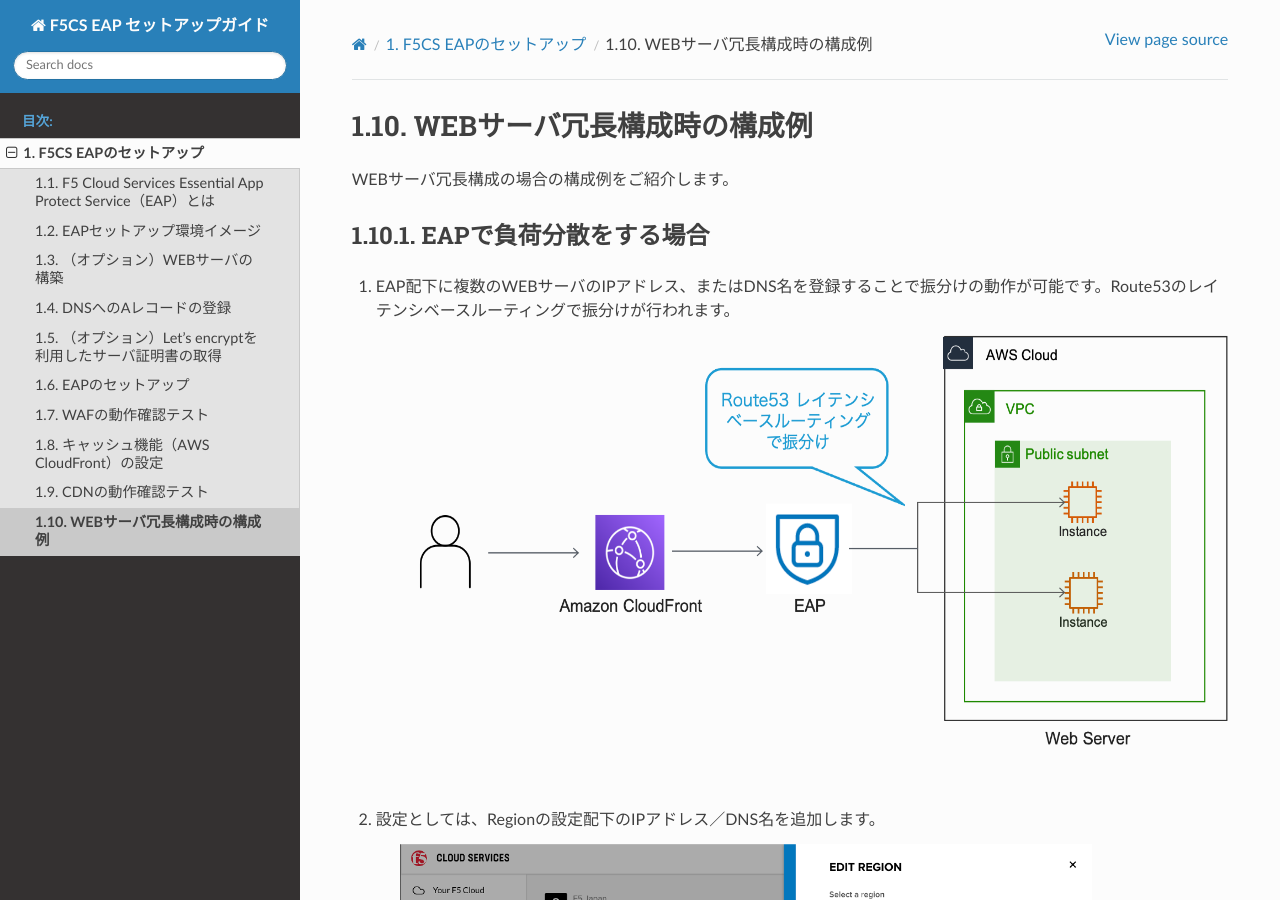
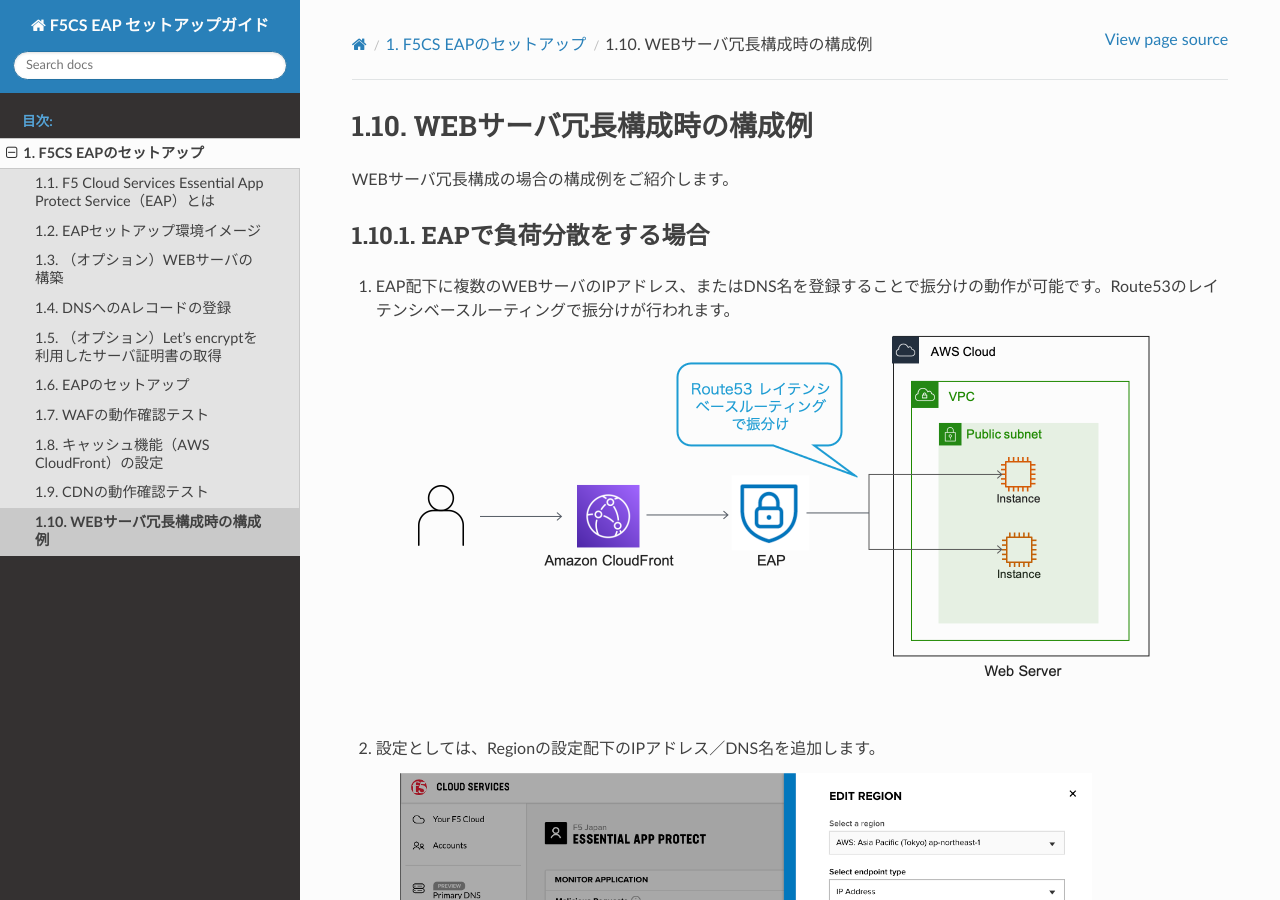
Before and after one commit to BeF5/f5j-easy-setup-eap, a Sphinx documentation site: the page built from docs/content1/module10/module10.rst, in a window 1280 px wide and 900 px high. Built offline with Sphinx 7.4.7 and the Read the Docs theme 2.0.0, drawn with Linux system fonts in a browser that asks for light colours.

Commit message:
1.1, 1.10章変更

```diff
--- a/docs/content1/module01/module01.rst
+++ b/docs/content1/module01/module01.rst
@@ -25,7 +25,7 @@
 
 .. csv-table::
         :header: "製品名／サービス名", "概要", "ご利用例"
-        :widths: 8, 22, 14
+        :widths: 8, 20, 12
 
         "| F5 Cloud Services
         | `Essential App Protect Service Service (EAP) <https://www.f5.com/ja_jp/products/ways-to-deploy/cloud-services/essential-app-protect-service>`__", "| SaaS型WAF。サービスのGUI／APIを通して、WAFを設定可能。
--- a/docs/content1/module10/module10.rst
+++ b/docs/content1/module10/module10.rst
@@ -9,7 +9,7 @@
 #. EAP配下に複数のWEBサーバのIPアドレス、またはDNS名を登録することで振分けの動作が可能です。Route53のレイテンシベースルーティングで振分けが行われます。
 
     .. image:: images/mod10-1.png
-        :scale: 60%
+        :scale: 50%
     |
 #. 設定としては、Regionの設定配下のIPアドレス／DNS名を追加します。
 
@@ -23,7 +23,7 @@
 #. ALBでWEBサーバの負荷分散をしているケースにもEAPを適用可能です。登録時はALBのエイリアスレコードでDNS設定し、EAPデプロイ時にEAPから払い出されたCNAMEでDNSレコードを書換えます。
 
     .. image:: images/mod10-3.png
-        :scale: 60%
+        :scale: 50%
     |
 #. EAPデプロイ後、ALBの登録は名前解決後のIPアドレスで登録されてしまうので、Regionの設定配下のIPアドレスをALBのDNS名に変更します。
 
@@ -37,5 +37,5 @@
 #. EAPの他に、`F5CSのDNS Load Balancerサービス <https://clouddocs.f5.com/cloud-services/latest/f5-cloud-services-GSLB-About.html>`__ をご利用頂くことでも負荷分散がです。EAP配下にF5CS DNSLBのDNS名を登録することで連携が可能となります。
 
     .. image:: images/mod10-5.png
-        :scale: 60%
+        :scale: 50%
     |
```
